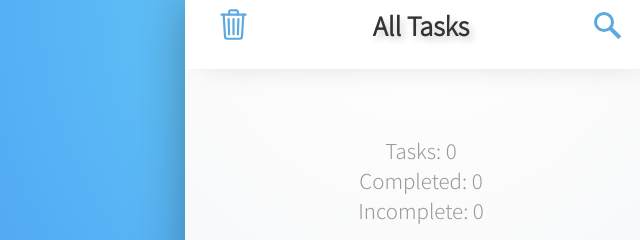
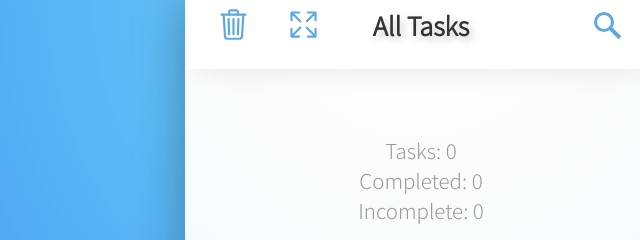
Before and after one commit to lezuini/to-do-list, a plain HTML site: page index.html in a window 1280 px wide. Shown: the top 240 px of the page, 219-859 px from the left. Drawn offline with Linux system fonts and the light colour scheme.

Commit message:
Fullscreen

```diff
--- a/css/style.css
+++ b/css/style.css
@@ -101,6 +101,23 @@ header {
 }
 .trash:hover {
   transform: rotate(4deg) scale(1.2);
+}
+
+.fullscreen {
+  position: absolute;
+  width: 2.5rem;
+  height: 2.5rem;
+  top: calc(50% - 1.25rem);
+  left: 3rem;
+  background-color: transparent;
+  border: none;
+  border-radius: 50%;
+  color: var(--color-blue);
+  cursor: pointer;
+  transition: transform 0.2s ease-in-out;
+}
+.fullscreen:hover {
+  transform: scale(1.2);
 }
 
 .search {
--- a/index.html
+++ b/index.html
@@ -47,6 +47,25 @@
               stroke-linecap="round"
               stroke-linejoin="round"
               stroke-width="32"
+            />
+          </svg>
+        </button>
+        <button class="fullscreen">
+          <svg
+            width="1.25rem"
+            height="1.25rem"
+            xmlns="http://www.w3.org/2000/svg"
+            class="ionicon"
+            viewBox="0 0 512 512"
+          >
+            <title>Expand</title>
+            <path
+              fill="none"
+              stroke="currentColor"
+              stroke-linecap="round"
+              stroke-linejoin="round"
+              stroke-width="32"
+              d="M432 320v112H320M421.8 421.77L304 304M80 192V80h112M90.2 90.23L208 208M320 80h112v112M421.77 90.2L304 208M192 432H80V320M90.23 421.8L208 304"
             />
           </svg>
         </button>
--- /dev/null
+++ b/js/fullscreen.js
@@ -0,0 +1,18 @@
+const d = document,
+  el = d.documentElement;
+
+let inFullscreen = false;
+
+export default function fullscreen(btn) {
+  d.addEventListener("click", (e) => {
+    if (e.target.matches(btn) || e.target.matches(`${btn} *`)) {
+      if (!inFullscreen) {
+        d.documentElement.requestFullscreen();
+        inFullscreen = true;
+      } else {
+        d.exitFullscreen();
+        inFullscreen = false;
+      }
+    }
+  });
+}
--- a/js/index.js
+++ b/js/index.js
@@ -1,4 +1,5 @@
 import decoration from "./decoration.js";
+import fullscreen from "./fullscreen.js";
 import handleAddingTasks from "./handle-adding-tasks.js";
 import multipleChoice from "./multiple-choice.js";
 import searchBar from "./search-bar.js";
@@ -10,4 +11,5 @@ d.addEventListener("DOMContentLoaded", () => {
   searchBar(".search", ".search-box");
   multipleChoice(".task", ".task", ".trash");
   decoration("deco");
+  fullscreen(".fullscreen");
 });
```
